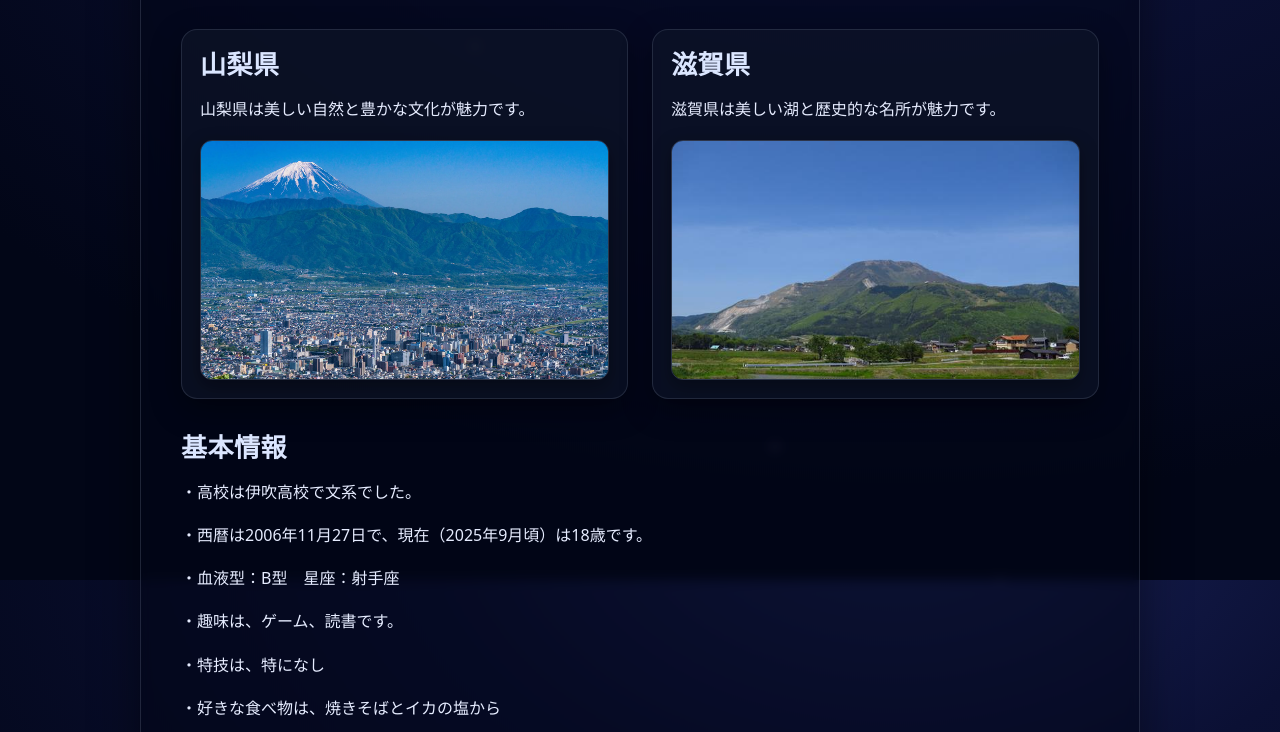
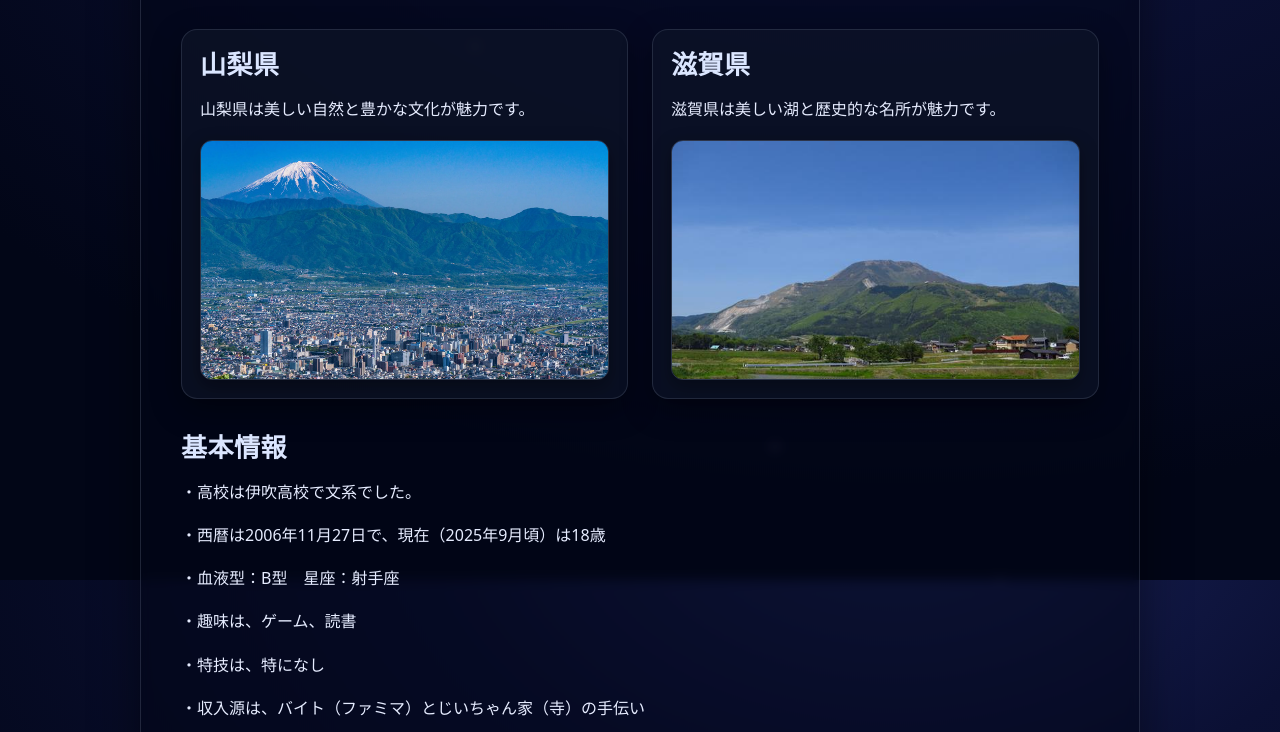
Before and after one commit to oono25/about-me, a plain HTML site: page about.html in a window 1280 px wide. Shown: the part 220-952 px from the top of the page. Drawn offline with Linux system fonts and the light colour scheme.

Commit message:
Initial commit

```diff
--- a/about.html
+++ b/about.html
@@ -27,10 +27,11 @@
     </div>
     <h2>基本情報</h2>
     <p>・高校は伊吹高校で文系でした。</p>
-    <p>・西暦は2006年11月27日で、現在（2025年9月頃）は18歳です。</p>
+    <p>・西暦は2006年11月27日で、現在（2025年9月頃）は18歳</p>
     <p>・血液型：B型　星座：射手座</p>
-    <p>・趣味は、ゲーム、読書です。</p>
+    <p>・趣味は、ゲーム、読書</p>
     <p>・特技は、特になし</p>
+    <p>・収入源は、バイト（ファミマ）とじいちゃん家（寺）の手伝い</p>
     <p>・好きな食べ物は、焼きそばとイカの塩から</p>
     <p>・嫌いな食べ物は、納豆と卵（卵料理全般ムリ）</p>
     <p>・自分のモットーは「楽に人生を歩む」</p>
```
